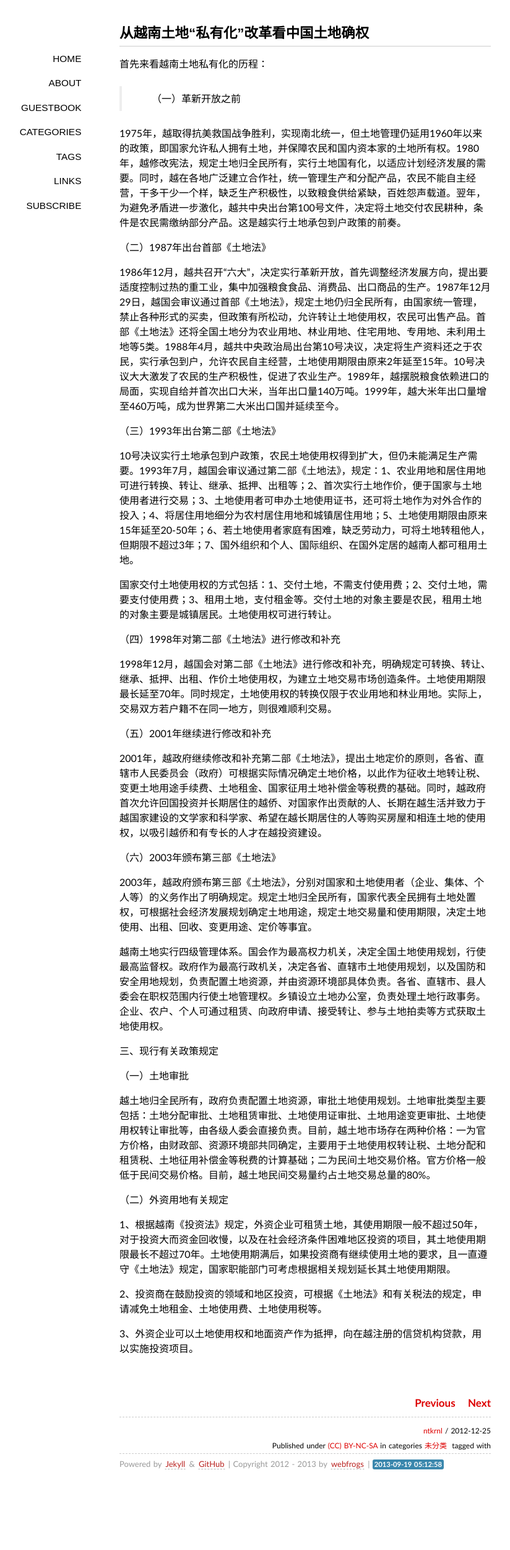
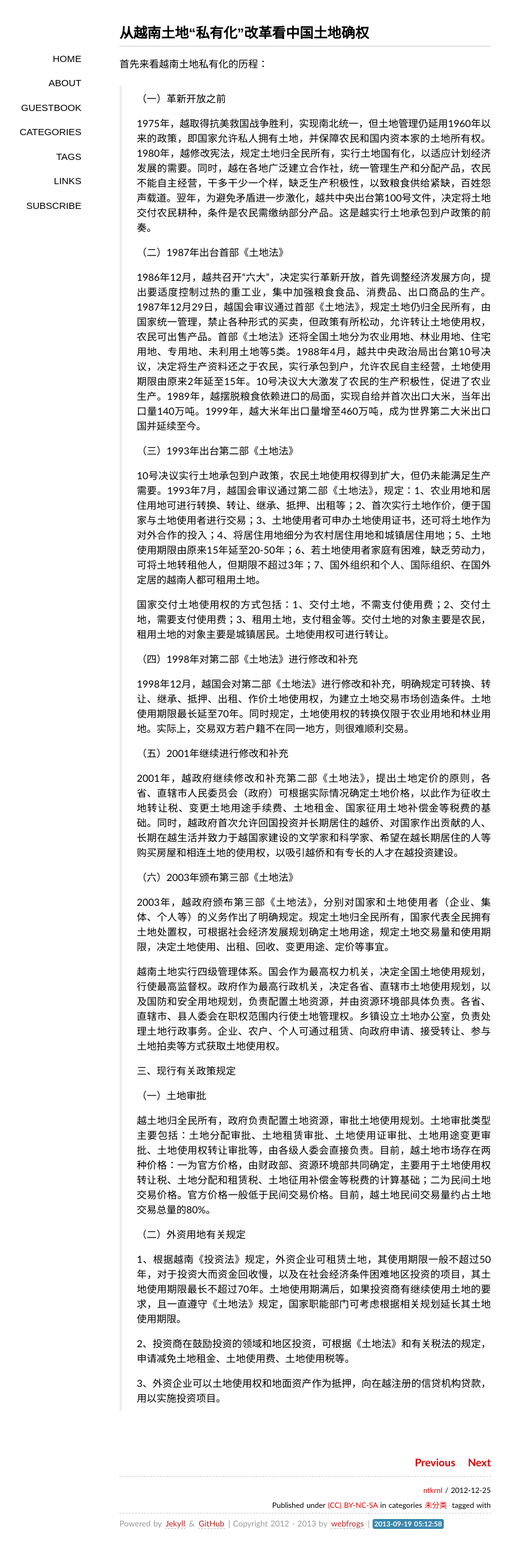
Before and after one commit to ntkrnl/ntkrnl.github.io, a Jekyll site: the page built from _posts/2012-12-25-viet-nam-privatization-of-chinese-land-rights-reform.markdown, in a window 1280 px wide. Shown: the whole page at 62% size, without its empty margins (147-971 px from the left). Built offline with Jekyll 4.4.1, drawn with Linux system fonts in a browser that asks for light colours; some web fonts are replaced; Markdown is read by kramdown in place of the engine named in the settings; comment, search, counter and statistics services are not loaded; before the commit the page ends 2404 px from its top, so only the background shows below that.

```diff
--- a/_posts/2012-12-25-viet-nam-privatization-of-chinese-land-rights-reform.markdown
+++ b/_posts/2012-12-25-viet-nam-privatization-of-chinese-land-rights-reform.markdown
@@ -12,49 +12,46 @@ categories:
 
 首先来看越南土地私有化的历程：
 
-
-
-
-> 　　（一）革新开放之前
-
-1975年，越取得抗美救国战争胜利，实现南北统一，但土地管理仍延用1960年以来的政策，即国家允许私人拥有土地，并保障农民和国内资本家的土地所有权。1980年，越修改宪法，规定土地归全民所有，实行土地国有化，以适应计划经济发展的需要。同时，越在各地广泛建立合作社，统一管理生产和分配产品，农民不能自主经营，干多干少一个样，缺乏生产积极性，以致粮食供给紧缺，百姓怨声载道。翌年，为避免矛盾进一步激化，越共中央出台第100号文件，决定将土地交付农民耕种，条件是农民需缴纳部分产品。这是越实行土地承包到户政策的前奏。
-
-（二）1987年出台首部《土地法》
-
-1986年12月，越共召开“六大”，决定实行革新开放，首先调整经济发展方向，提出要适度控制过热的重工业，集中加强粮食食品、消费品、出口商品的生产。1987年12月29日，越国会审议通过首部《土地法》，规定土地仍归全民所有，由国家统一管理，禁止各种形式的买卖，但政策有所松动，允许转让土地使用权，农民可出售产品。首部《土地法》还将全国土地分为农业用地、林业用地、住宅用地、专用地、未利用土地等5类。1988年4月，越共中央政治局出台第10号决议，决定将生产资料还之于农民，实行承包到户，允许农民自主经营，土地使用期限由原来2年延至15年。10号决议大大激发了农民的生产积极性，促进了农业生产。1989年，越摆脱粮食依赖进口的局面，实现自给并首次出口大米，当年出口量140万吨。1999年，越大米年出口量增至460万吨，成为世界第二大米出口国并延续至今。
-
-（三）1993年出台第二部《土地法》
-
-10号决议实行土地承包到户政策，农民土地使用权得到扩大，但仍未能满足生产需要。1993年7月，越国会审议通过第二部《土地法》，规定：1、农业用地和居住用地可进行转换、转让、继承、抵押、出租等；2、首次实行土地作价，便于国家与土地使用者进行交易；3、土地使用者可申办土地使用证书，还可将土地作为对外合作的投入；4、将居住用地细分为农村居住用地和城镇居住用地；5、土地使用期限由原来15年延至20-50年；6、若土地使用者家庭有困难，缺乏劳动力，可将土地转租他人，但期限不超过3年；7、国外组织和个人、国际组织、在国外定居的越南人都可租用土地。
-
-国家交付土地使用权的方式包括：1、交付土地，不需支付使用费；2、交付土地，需要支付使用费；3、租用土地，支付租金等。交付土地的对象主要是农民，租用土地的对象主要是城镇居民。土地使用权可进行转让。
-
-（四）1998年对第二部《土地法》进行修改和补充
-
-1998年12月，越国会对第二部《土地法》进行修改和补充，明确规定可转换、转让、继承、抵押、出租、作价土地使用权，为建立土地交易市场创造条件。土地使用期限最长延至70年。同时规定，土地使用权的转换仅限于农业用地和林业用地。实际上，交易双方若户籍不在同一地方，则很难顺利交易。
-
-（五）2001年继续进行修改和补充
-
-2001年，越政府继续修改和补充第二部《土地法》，提出土地定价的原则，各省、直辖市人民委员会（政府）可根据实际情况确定土地价格，以此作为征收土地转让税、变更土地用途手续费、土地租金、国家征用土地补偿金等税费的基础。同时，越政府首次允许回国投资并长期居住的越侨、对国家作出贡献的人、长期在越生活并致力于越国家建设的文学家和科学家、希望在越长期居住的人等购买房屋和相连土地的使用权，以吸引越侨和有专长的人才在越投资建设。
-
-（六）2003年颁布第三部《土地法》
-
-2003年，越政府颁布第三部《土地法》，分别对国家和土地使用者（企业、集体、个人等）的义务作出了明确规定。规定土地归全民所有，国家代表全民拥有土地处置权，可根据社会经济发展规划确定土地用途，规定土地交易量和使用期限，决定土地使用、出租、回收、变更用途、定价等事宜。
-
-越南土地实行四级管理体系。国会作为最高权力机关，决定全国土地使用规划，行使最高监督权。政府作为最高行政机关，决定各省、直辖市土地使用规划，以及国防和安全用地规划，负责配置土地资源，并由资源环境部具体负责。各省、直辖市、县人委会在职权范围内行使土地管理权。乡镇设立土地办公室，负责处理土地行政事务。企业、农户、个人可通过租赁、向政府申请、接受转让、参与土地拍卖等方式获取土地使用权。
-
-
-
-三、现行有关政策规定
-
-（一）土地审批
-
-越土地归全民所有，政府负责配置土地资源，审批土地使用规划。土地审批类型主要包括：土地分配审批、土地租赁审批、土地使用证审批、土地用途变更审批、土地使用权转让审批等，由各级人委会直接负责。目前，越土地市场存在两种价格：一为官方价格，由财政部、资源环境部共同确定，主要用于土地使用权转让税、土地分配和租赁税、土地征用补偿金等税费的计算基础；二为民间土地交易价格。官方价格一般低于民间交易价格。目前，越土地民间交易量约占土地交易总量的80%。
-
-（二）外资用地有关规定
-
-1、根据越南《投资法》规定，外资企业可租赁土地，其使用期限一般不超过50年，对于投资大而资金回收慢，以及在社会经济条件困难地区投资的项目，其土地使用期限最长不超过70年。土地使用期满后，如果投资商有继续使用土地的要求，且一直遵守《土地法》规定，国家职能部门可考虑根据相关规划延长其土地使用期限。
-
-2、投资商在鼓励投资的领域和地区投资，可根据《土地法》和有关税法的规定，申请减免土地租金、土地使用费、土地使用税等。
-
-3、外资企业可以土地使用权和地面资产作为抵押，向在越注册的信贷机构贷款，用以实施投资项目。
+> （一）革新开放之前
+>
+> 1975年，越取得抗美救国战争胜利，实现南北统一，但土地管理仍延用1960年以来的政策，即国家允许私人拥有土地，并保障农民和国内资本家的土地所有权。1980年，越修改宪法，规定土地归全民所有，实行土地国有化，以适应计划经济发展的需要。同时，越在各地广泛建立合作社，统一管理生产和分配产品，农民不能自主经营，干多干少一个样，缺乏生产积极性，以致粮食供给紧缺，百姓怨声载道。翌年，为避免矛盾进一步激化，越共中央出台第100号文件，决定将土地交付农民耕种，条件是农民需缴纳部分产品。这是越实行土地承包到户政策的前奏。
+>
+> （二）1987年出台首部《土地法》
+>
+> 1986年12月，越共召开“六大”，决定实行革新开放，首先调整经济发展方向，提出要适度控制过热的重工业，集中加强粮食食品、消费品、出口商品的生产。1987年12月29日，越国会审议通过首部《土地法》，规定土地仍归全民所有，由国家统一管理，禁止各种形式的买卖，但政策有所松动，允许转让土地使用权，农民可出售产品。首部《土地法》还将全国土地分为农业用地、林业用地、住宅用地、专用地、未利用土地等5类。1988年4月，越共中央政治局出台第10号决议，决定将生产资料还之于农民，实行承包到户，允许农民自主经营，土地使用期限由原来2年延至15年。10号决议大大激发了农民的生产积极性，促进了农业生产。1989年，越摆脱粮食依赖进口的局面，实现自给并首次出口大米，当年出口量140万吨。1999年，越大米年出口量增至460万吨，成为世界第二大米出口国并延续至今。
+>
+> （三）1993年出台第二部《土地法》
+>
+> 10号决议实行土地承包到户政策，农民土地使用权得到扩大，但仍未能满足生产需要。1993年7月，越国会审议通过第二部《土地法》，规定：1、农业用地和居住用地可进行转换、转让、继承、抵押、出租等；2、首次实行土地作价，便于国家与土地使用者进行交易；3、土地使用者可申办土地使用证书，还可将土地作为对外合作的投入；4、将居住用地细分为农村居住用地和城镇居住用地；5、土地使用期限由原来15年延至20-50年；6、若土地使用者家庭有困难，缺乏劳动力，可将土地转租他人，但期限不超过3年；7、国外组织和个人、国际组织、在国外定居的越南人都可租用土地。
+>
+> 国家交付土地使用权的方式包括：1、交付土地，不需支付使用费；2、交付土地，需要支付使用费；3、租用土地，支付租金等。交付土地的对象主要是农民，租用土地的对象主要是城镇居民。土地使用权可进行转让。
+>
+> （四）1998年对第二部《土地法》进行修改和补充
+>
+> 1998年12月，越国会对第二部《土地法》进行修改和补充，明确规定可转换、转让、继承、抵押、出租、作价土地使用权，为建立土地交易市场创造条件。土地使用期限最长延至70年。同时规定，土地使用权的转换仅限于农业用地和林业用地。实际上，交易双方若户籍不在同一地方，则很难顺利交易。
+>
+> （五）2001年继续进行修改和补充
+>
+> 2001年，越政府继续修改和补充第二部《土地法》，提出土地定价的原则，各省、直辖市人民委员会（政府）可根据实际情况确定土地价格，以此作为征收土地转让税、变更土地用途手续费、土地租金、国家征用土地补偿金等税费的基础。同时，越政府首次允许回国投资并长期居住的越侨、对国家作出贡献的人、长期在越生活并致力于越国家建设的文学家和科学家、希望在越长期居住的人等购买房屋和相连土地的使用权，以吸引越侨和有专长的人才在越投资建设。
+>
+> （六）2003年颁布第三部《土地法》
+>
+> 2003年，越政府颁布第三部《土地法》，分别对国家和土地使用者（企业、集体、个人等）的义务作出了明确规定。规定土地归全民所有，国家代表全民拥有土地处置权，可根据社会经济发展规划确定土地用途，规定土地交易量和使用期限，决定土地使用、出租、回收、变更用途、定价等事宜。
+>
+> 越南土地实行四级管理体系。国会作为最高权力机关，决定全国土地使用规划，行使最高监督权。政府作为最高行政机关，决定各省、直辖市土地使用规划，以及国防和安全用地规划，负责配置土地资源，并由资源环境部具体负责。各省、直辖市、县人委会在职权范围内行使土地管理权。乡镇设立土地办公室，负责处理土地行政事务。企业、农户、个人可通过租赁、向政府申请、接受转让、参与土地拍卖等方式获取土地使用权。
+>
+>
+>
+> 三、现行有关政策规定
+>
+> （一）土地审批
+>
+> 越土地归全民所有，政府负责配置土地资源，审批土地使用规划。土地审批类型主要包括：土地分配审批、土地租赁审批、土地使用证审批、土地用途变更审批、土地使用权转让审批等，由各级人委会直接负责。目前，越土地市场存在两种价格：一为官方价格，由财政部、资源环境部共同确定，主要用于土地使用权转让税、土地分配和租赁税、土地征用补偿金等税费的计算基础；二为民间土地交易价格。官方价格一般低于民间交易价格。目前，越土地民间交易量约占土地交易总量的80%。
+>
+> （二）外资用地有关规定
+>
+> 1、根据越南《投资法》规定，外资企业可租赁土地，其使用期限一般不超过50年，对于投资大而资金回收慢，以及在社会经济条件困难地区投资的项目，其土地使用期限最长不超过70年。土地使用期满后，如果投资商有继续使用土地的要求，且一直遵守《土地法》规定，国家职能部门可考虑根据相关规划延长其土地使用期限。
+>
+> 2、投资商在鼓励投资的领域和地区投资，可根据《土地法》和有关税法的规定，申请减免土地租金、土地使用费、土地使用税等。
+>
+> 3、外资企业可以土地使用权和地面资产作为抵押，向在越注册的信贷机构贷款，用以实施投资项目。
```
